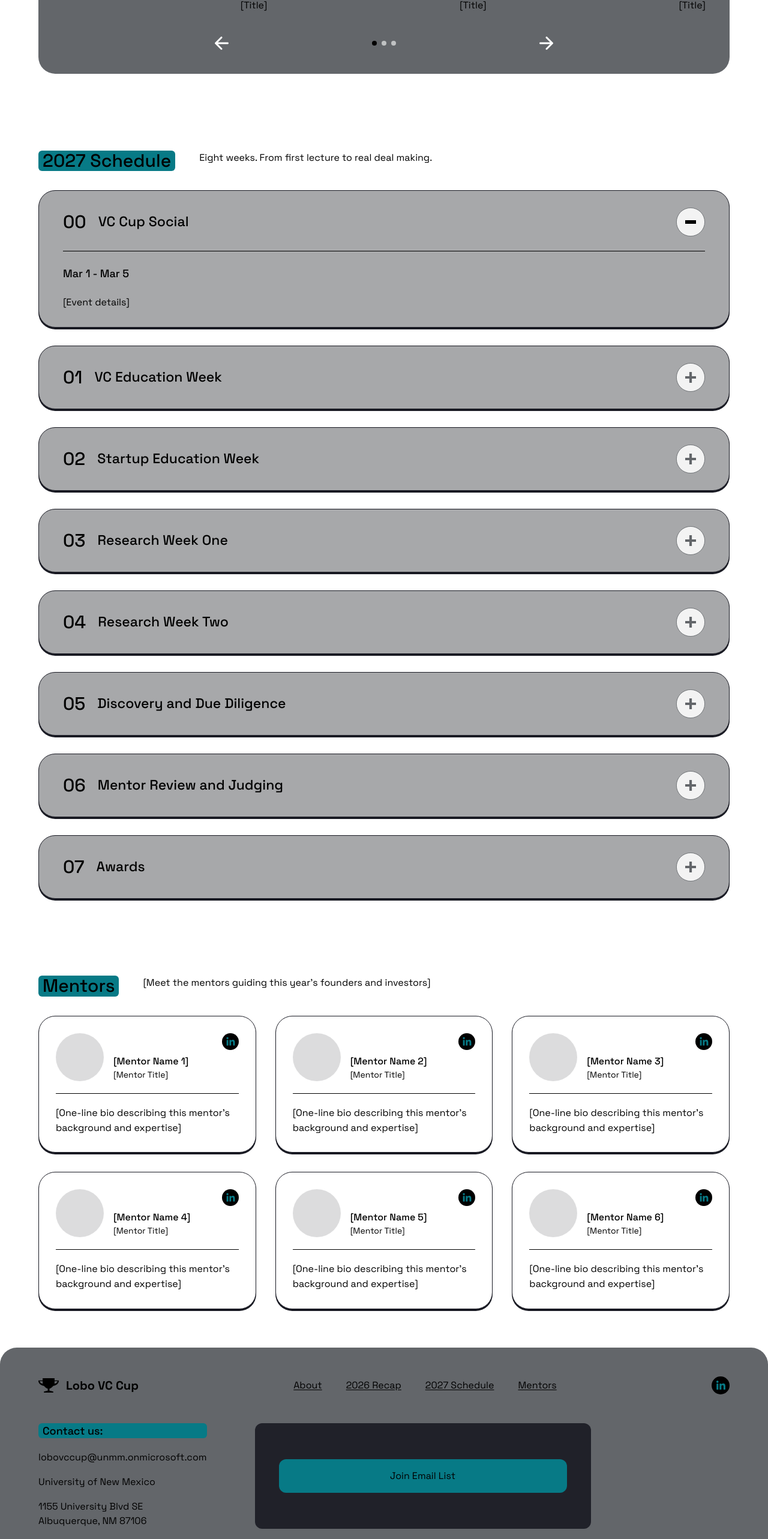
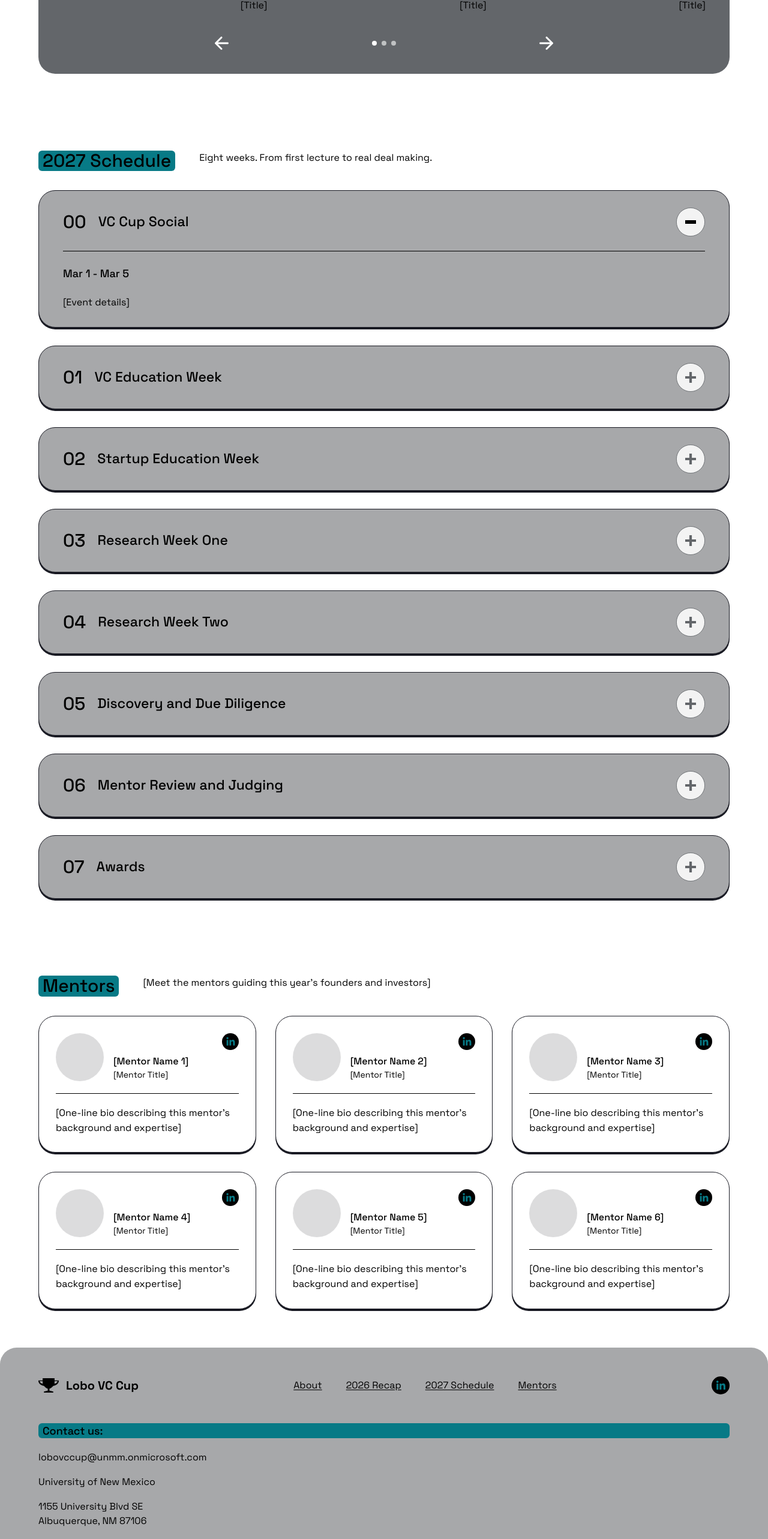
Before and after one commit to rickwgarcia/lobovccup, a React (Vite) app: page / in a window 1280 px wide. Shown: the part 2353-4918 px from the top of the page at 60% size. Built offline with nearby package versions, Linux system fonts and the light colour scheme.

Commit message:
updated some colors

```diff
--- a/src/components/layout/Footer.tsx
+++ b/src/components/layout/Footer.tsx
@@ -6,7 +6,7 @@ import socialIcon from '@/assets/icons/social-icon.svg';
 
 export default function Footer() {
   return (
-    <footer className="w-full rounded-t-card bg-brand-gray">
+    <footer className="w-full rounded-t-card bg-brand-silver">
       <Container className="flex flex-col gap-10 py-10 sm:gap-12 lg:py-12">
         <div className="flex flex-col gap-8 lg:gap-12">
           <div className="flex flex-col items-center gap-6 sm:flex-row sm:items-center sm:justify-between sm:gap-4">
@@ -27,7 +27,6 @@ export default function Footer() {
             </a>
           </div>
 
-          <div className="flex flex-col gap-8 lg:flex-row lg:gap-20">
           <div className="flex flex-col gap-5 lg:gap-5">
             <SectionLabel as="h4" size="h4">
               Contact us:
@@ -42,18 +41,6 @@ export default function Footer() {
               </p>
             </div>
           </div>
-
-            <div className="flex w-full items-center justify-center rounded-btn bg-ink/90 px-6 py-6 sm:px-8 sm:py-10 lg:w-[560px]">
-              <a
-                href="https://outlook.office365.com/groups/groupsubscription?action=join&smtp=lobovccup%40unmm.onmicrosoft.com&bO=true"
-                target="_blank"
-                rel="noopener noreferrer"
-                className="flex w-full max-w-[480px] items-center justify-center rounded-btn bg-turquoise px-6 py-4 text-center font-grotesk text-base leading-6 text-black hover:opacity-90"
-              >
-                Join Email List
-              </a>
-            </div>
-          </div>
         </div>
 
         <div className="flex flex-col gap-8 lg:gap-10">
--- a/src/components/recap/TestimonialsCarousel.tsx
+++ b/src/components/recap/TestimonialsCarousel.tsx
@@ -56,7 +56,7 @@ export default function TestimonialsCarousel() {
               aria-label={`Show testimonial ${i + 1} of ${total}`}
               onClick={() => setIndex(i)}
               className={`h-2 w-2 rounded-full transition-colors ${
-                i === index ? 'bg-black' : 'bg-white/60'
+                i === index ? 'bg-white' : 'bg-white/60'
               }`}
             />
           ))}
```
Lines whose indentation alone changed are shown as unchanged.
